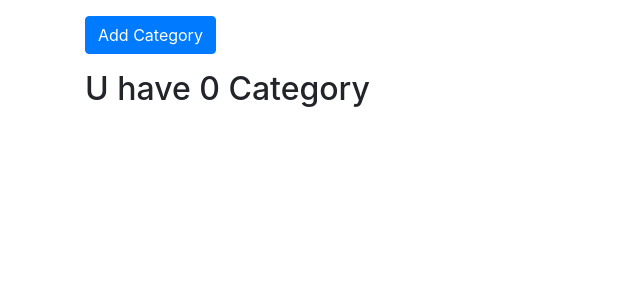
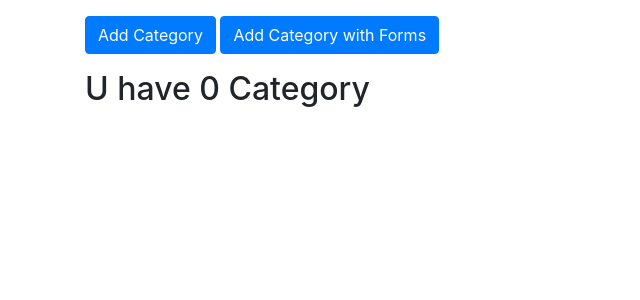
Before and after one commit to mohamed7855/ITI-Django-Labs, a Django app: page /Category/ in a window 1280 px wide. Shown: the part 56-356 px from the top of the page, without its empty margins (0-640 px from the left). Run offline with Django 5.2, Linux system fonts and the light colour scheme; data that the repository does not hold is empty; some libraries are stand-ins or nearby versions.

Commit message:
adding category by Django forms with validation

```diff
--- a/category/templates/category/index.html
+++ b/category/templates/category/index.html
@@ -2,6 +2,11 @@
 <div class="container">
   <a href="{%url 'category.add'%}">
     <button type="button" class="btn btn-primary my-3">Add Category</button>
+  </a>
+  <a href="{%url 'category.addForm'%}">
+    <button type="button" class="btn btn-primary my-3">
+      Add Category with Forms
+    </button>
   </a>
   {%if categories%}
   <table class="table table-striped">
--- a/category/urls.py
+++ b/category/urls.py
@@ -4,6 +4,7 @@ urlpatterns = [
     path('',views.categoryList,name="category.all"),
     path('<int:id>',views.categorydetails,name="category.details"),
     path('New',views.addCategory,name="category.add"),
+    path('NewForm',views.categoryAddForm,name="category.addForm"),
     path('Delete/<int:id>',views.categoryDelete,name="category.delete"),
     path('Update/<int:id>',views.categoryUpdate,name="category.update"),
 ]
--- a/category/views.py
+++ b/category/views.py
@@ -1,6 +1,7 @@
 from django.shortcuts import render,reverse
 from django.http import  HttpResponseRedirect
 from .models import *
+from .forms import *
 
 # Create your views here.
 
@@ -24,6 +25,22 @@ def categoryDelete(request,id):
     Category.objects.filter(id=id).delete()
     return HttpResponseRedirect(reverse('category.all'))
 
+def categoryAddForm(request):
+    form = CategoryForm()
+    context = {'form': form}
+    if request.method == 'POST':
+        form = CategoryForm(request.POST,request.FILES)
+        if (form.is_valid()):
+            Category.objects.create(name=request.POST['name'],
+                                email=request.POST['email'],
+                                image=request.FILES['image'],
+                                age=request.POST['age']
+                                )
+            return HttpResponseRedirect(reverse('category.all'))
+        else:
+            context['msg'] = 'Data not completed'
+    return render(request,'category/addForm.html',context)
+
 def addCategory(request):
     if request.method == 'POST':
         Category.objects.create(name=request.POST['cName'],
```
Also changed, not shown: category/forms.py (added, +7 -0 lines), category/templates/category/addForm.html (added, +10 -0 lines).
